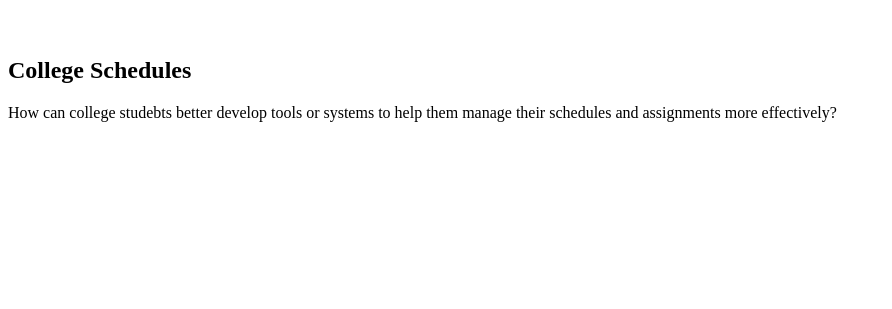
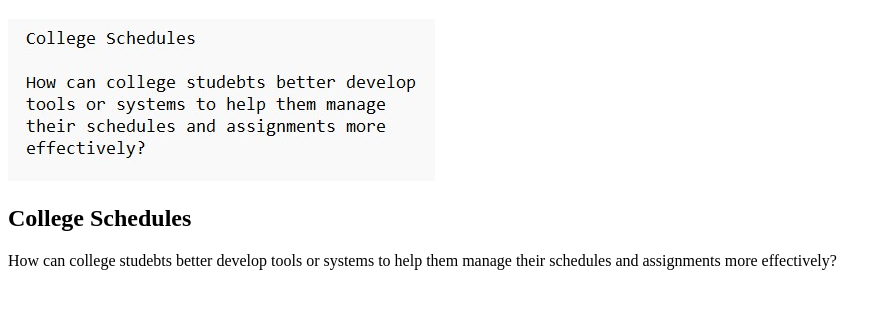
Before and after one commit to dacrafter1234567/dacrafter1234567.github.io, a plain HTML site: page index.html in a window 1280 px wide. Shown: the part 61-370 px from the top of the page, without its empty margins (0-892 px from the left). Drawn offline with Linux system fonts and the light colour scheme.

Commit message:
Add files via upload

```diff
--- a/index.html
+++ b/index.html
@@ -7,7 +7,7 @@
         <h1>Collin Floyd</h1>
 
         <section class="assign">
-            <img src="">
+            <img src="images/ProblemStatement-Cfloyd.jpg">
             <section class="assign-det">
                 <h2>College Schedules</h2>
                 <p>
```
Also changed, not shown: images/ProblemStatement-Cfloyd.jpg (added).
